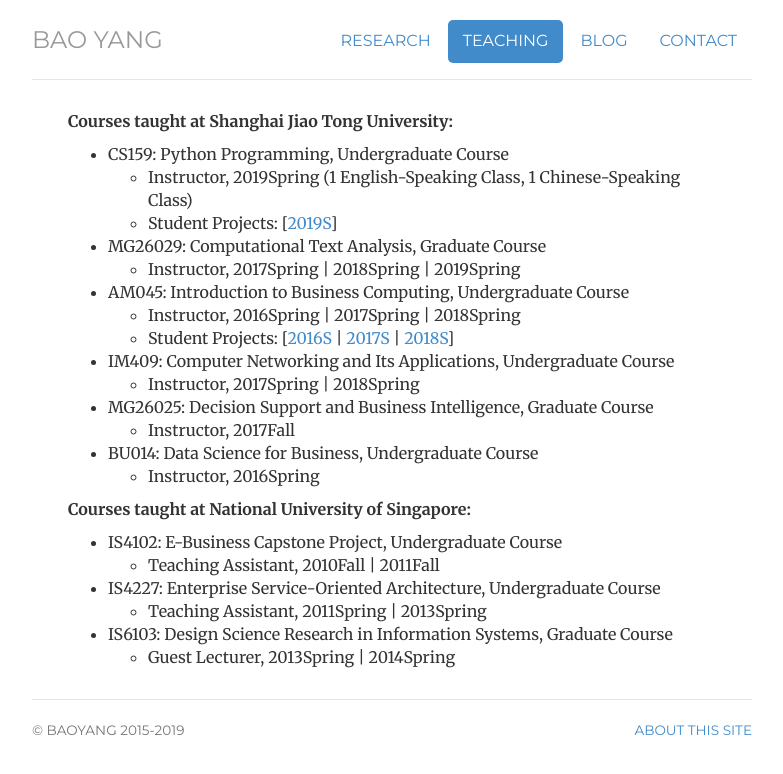
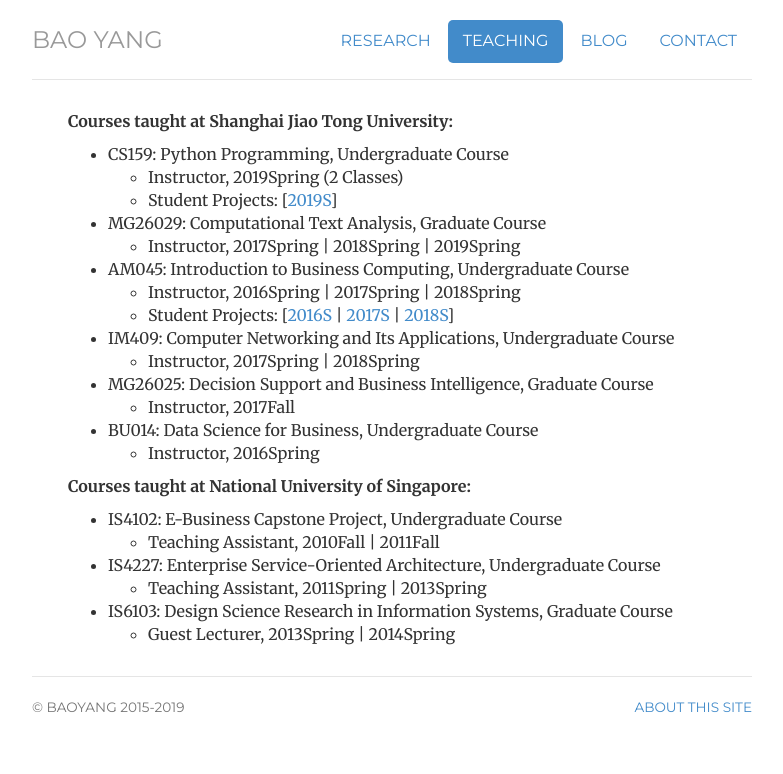
Before and after one commit to popeye007/popeye007.github.io, a Jekyll site: the page built from teaching/index.html, in a window 1280 px wide. Shown: the top 774 px of the page, without its empty margins (248-1031 px from the left). Built offline with Jekyll 4.4.1, drawn with Linux system fonts in a browser that asks for light colours; comment, search, counter and statistics services are not loaded.

Commit message:
fix typo

```diff
--- a/teaching/index.html
+++ b/teaching/index.html
@@ -16,7 +16,7 @@
 		<ul>
 		<li>CS159: Python Programming, Undergraduate Course</li>
 			<ul>
-				<li>Instructor, 2019Spring (1 English-Speaking Class, 1 Chinese-Speaking Class)</li>
+				<li>Instructor, 2019Spring (2 Classes)</li>
 				<li>Student Projects: [<a href='http://yangbao.org/notes/2019/07/31/cs159-2019-student-projects' target="_blank">2019S</a>]</li>
 			</ul>
 
```
